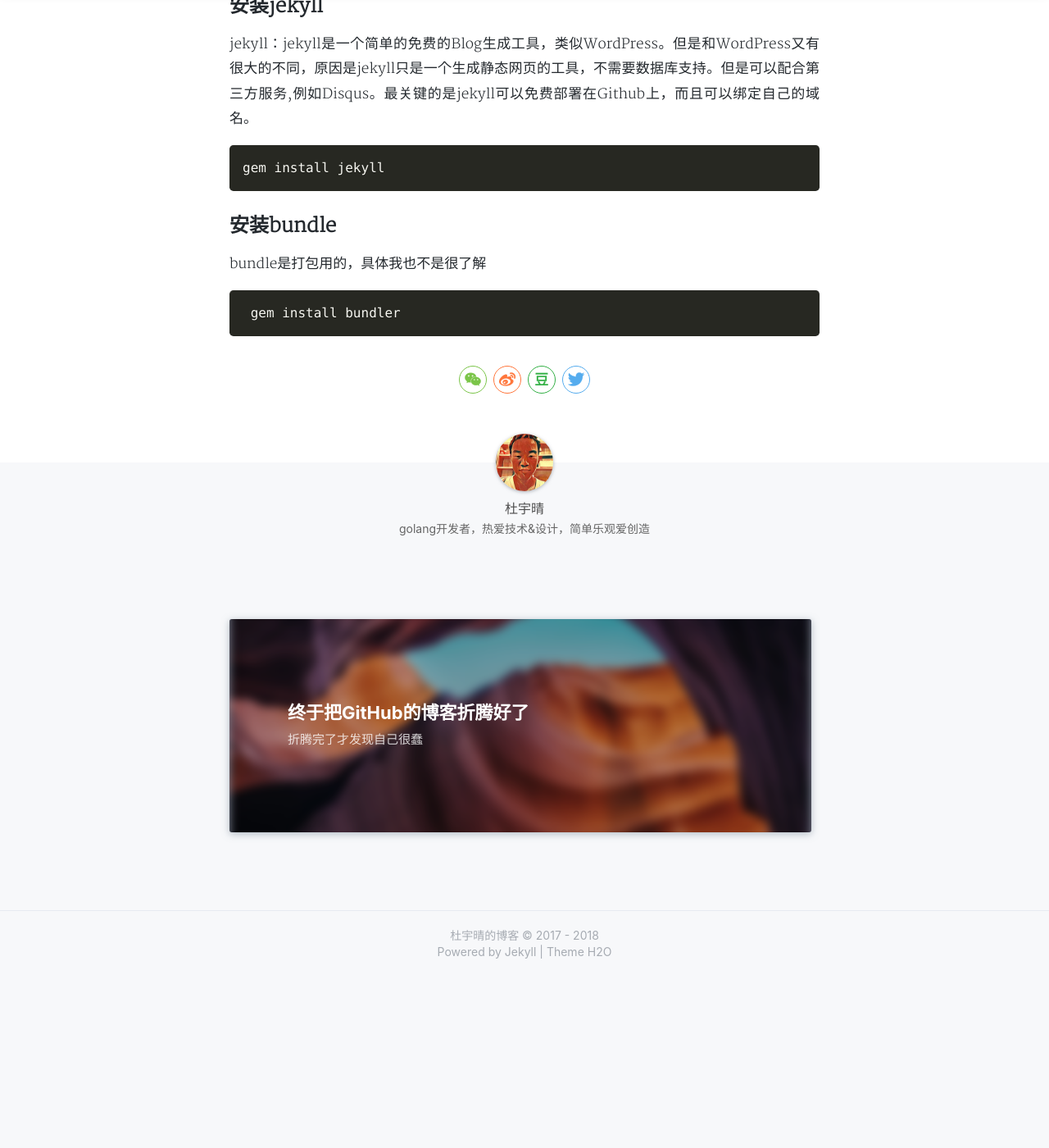
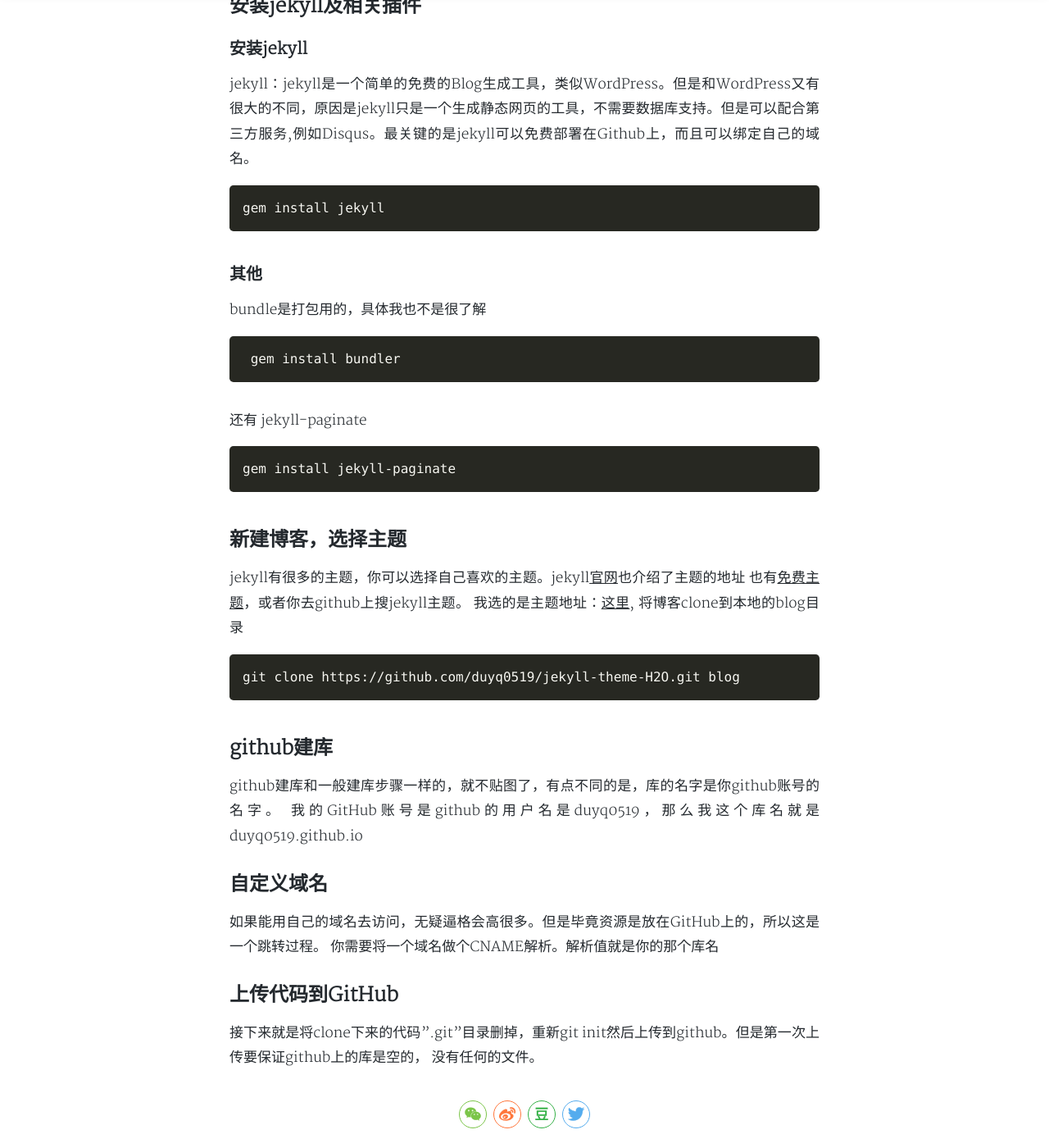
Before and after one commit to willsdu/duyq0519.github.io, a Jekyll site: the page built from _posts/2018-09-04-github+jekyll博客搭建.md, in a window 1280 px wide and 1400 px high, scrolled down 2154 px. Shown: the whole window at 82% size. Built offline with Jekyll 4.4.1, drawn with Linux system fonts in a browser that asks for light colours; nearby versions of some CDN libraries; a style sheet for code colours, icons or effects is not loaded; before the commit the page ends 3345 px from its top, so only the background shows below that.

Commit message:
第一个正式博客收尾

````diff
--- a/_posts/2018-09-04-github+jekyll博客搭建.md
+++ b/_posts/2018-09-04-github+jekyll博客搭建.md
@@ -4,7 +4,7 @@
 subtitle: 'win10 mac亲测'
 date: 2018-09-04
 categories: 技术
-cover: https://blog.mmschool.club/assets/img/hero.jpg
+cover: https://blog.mmschool.club/assets/img/birds.jpg
 tags: blog
 ---
 
@@ -53,14 +53,39 @@
 brew install ruby 将会从 Ruby 的 GitHub 仓库抓取最新版本的代码，并编译安装
 3. 更新下gem,检查是否需要换源，操作和windows下的一样。
 
-## 安装jekyll
+## 安装jekyll及相关插件
+### 安装jekyll
 jekyll：jekyll是一个简单的免费的Blog生成工具，类似WordPress。但是和WordPress又有很大的不同，原因是jekyll只是一个生成静态网页的工具，不需要数据库支持。但是可以配合第三方服务,例如Disqus。最关键的是jekyll可以免费部署在Github上，而且可以绑定自己的域名。
-```Ruby
+```
 gem install jekyll
 ```
 
-## 安装bundle
+### 其他
 bundle是打包用的，具体我也不是很了解
-```Ruby
+```
  gem install bundler
 ```
+还有 jekyll-paginate
+```
+gem install jekyll-paginate
+```
+
+## 新建博客，选择主题
+jekyll有很多的主题，你可以选择自己喜欢的主题。jekyll[官网](https://jekyllrb.com/resources/)也介绍了主题的地址
+也有[免费主题](http://jekyllthemes.org/)，或者你去github上搜jekyll主题。
+我选的是主题地址：[这里](https://github.com/duyq0519/jekyll-theme-H2O),
+将博客clone到本地的blog目录
+```
+git clone https://github.com/duyq0519/jekyll-theme-H2O.git blog
+```
+## github建库
+github建库和一般建库步骤一样的，就不贴图了，有点不同的是，库的名字是你github账号的名字。
+我的GitHub账号是github的用户名是duyq0519，那么我这个库名就是duyq0519.github.io
+
+## 自定义域名
+如果能用自己的域名去访问，无疑逼格会高很多。但是毕竟资源是放在GitHub上的，所以这是一个跳转过程。
+你需要将一个域名做个CNAME解析。解析值就是你的那个库名
+
+## 上传代码到GitHub
+接下来就是将clone下来的代码".git"目录删掉，重新git init然后上传到github。但是第一次上传要保证github上的库是空的，
+没有任何的文件。
````
Also changed, not shown: assets/img/birds.jpg (added).
